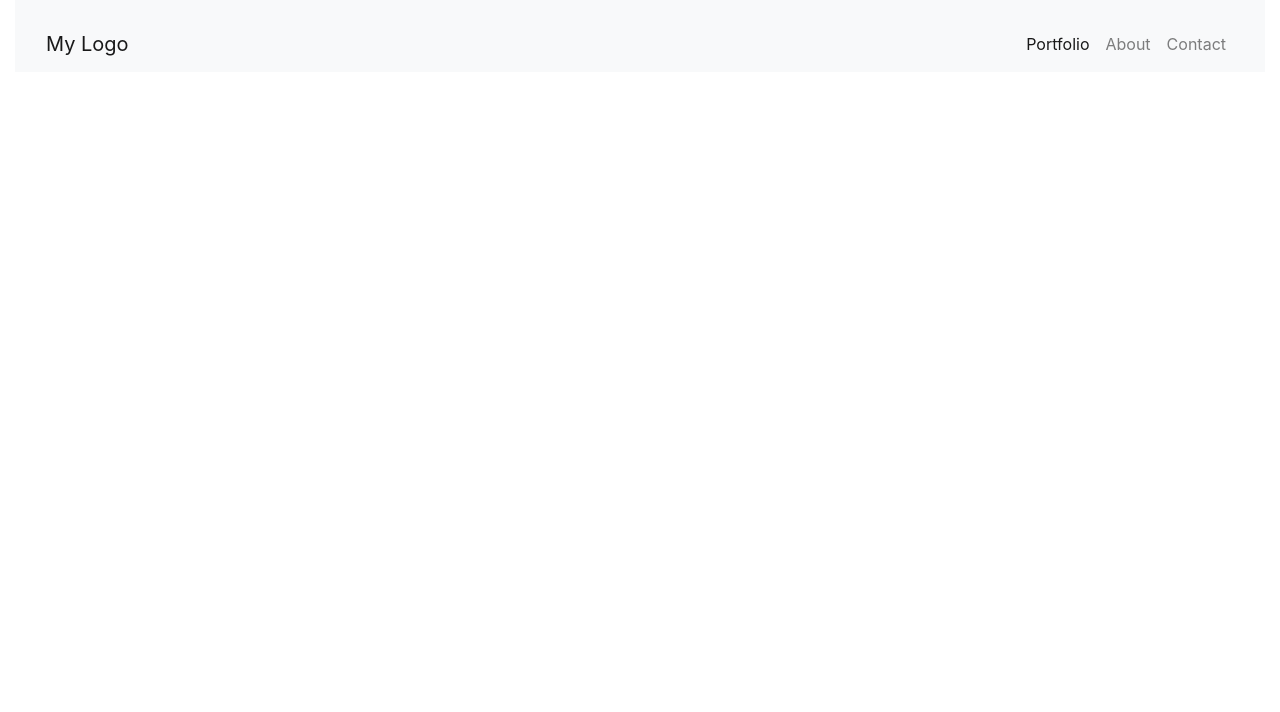
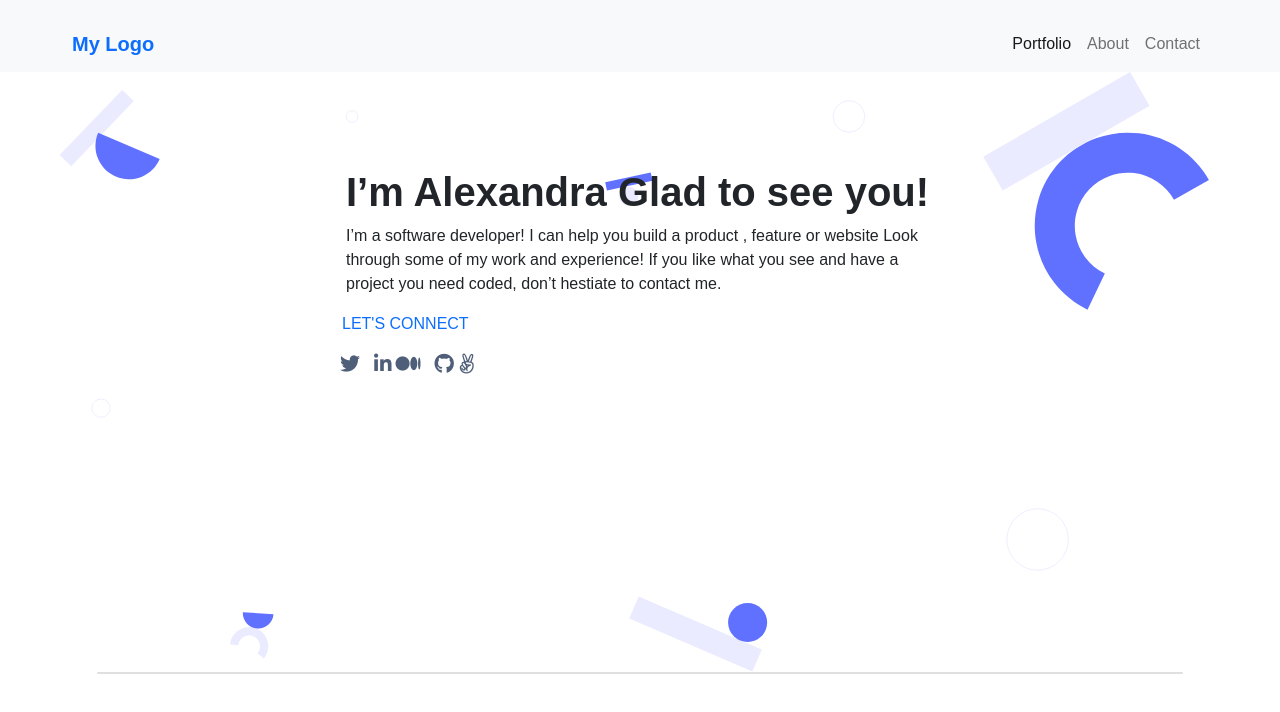
Before and after one commit to megha-n-bodke/BootstrapPortfolio, a plain HTML site: page index.html in a window 1280 px wide. Drawn offline with nearby package versions, Linux system fonts and the light colour scheme.

Commit message:
Portfolio desktop version implementation with bootstrap

```diff
--- a/index.html
+++ b/index.html
@@ -4,23 +4,30 @@
     <meta charset="UTF-8" />
     <meta http-equiv="X-UA-Compatible" content="IE=edge" />
     <meta name="viewport" content="width=device-width, initial-scale=1.0" />
-    <link rel="stylesheet" href="https://cdn.jsdelivr.net/npm/bootstrap@4.0.0/dist/css/bootstrap.min.css" integrity="sha384-Gn5384xqQ1aoWXA+058RXPxPg6fy4IWvTNh0E263XmFcJlSAwiGgFAW/dAiS6JXm" crossorigin="anonymous">
-    <script src="https://code.jquery.com/jquery-3.2.1.slim.min.js" integrity="sha384-KJ3o2DKtIkvYIK3UENzmM7KCkRr/rE9/Qpg6aAZGJwFDMVNA/GpGFF93hXpG5KkN" crossorigin="anonymous"></script>
-    <script src="https://cdn.jsdelivr.net/npm/popper.js@1.12.9/dist/umd/popper.min.js" integrity="sha384-ApNbgh9B+Y1QKtv3Rn7W3mgPxhU9K/ScQsAP7hUibX39j7fakFPskvXusvfa0b4Q" crossorigin="anonymous"></script>
-    <script src="https://cdn.jsdelivr.net/npm/bootstrap@4.0.0/dist/js/bootstrap.min.js" integrity="sha384-JZR6Spejh4U02d8jOt6vLEHfe/JQGiRRSQQxSfFWpi1MquVdAyjUar5+76PVCmYl" crossorigin="anonymous"></script>
-    <!-- <link rel="stylesheet" href="/style.css" /> -->
+    <link
+      rel="stylesheet"
+      href="https://cdnjs.cloudflare.com/ajax/libs/font-awesome/6.1.1/css/all.min.css"
+    />
+
+   <!-- CSS only -->
+   <link href="https://cdn.jsdelivr.net/npm/bootstrap@5.0.2/dist/css/bootstrap.min.css" rel="stylesheet" integrity="sha384-EVSTQN3/azprG1Anm3QDgpJLIm9Nao0Yz1ztcQTwFspd3yD65VohhpuuCOmLASjC" crossorigin="anonymous"><!-- JavaScript Bundle with Popper -->
+   <script src="https://cdn.jsdelivr.net/npm/@popperjs/core@2.9.2/dist/umd/popper.min.js" integrity="sha384-IQsoLXl5PILFhosVNubq5LC7Qb9DXgDA9i+tQ8Zj3iwWAwPtgFTxbJ8NT4GN1R8p" crossorigin="anonymous"></script>
+   <script src="https://cdn.jsdelivr.net/npm/bootstrap@5.0.2/dist/js/bootstrap.min.js" integrity="sha384-cVKIPhGWiC2Al4u+LWgxfKTRIcfu0JTxR+EQDz/bgldoEyl4H0zUF0QKbrJ0EcQF" crossorigin="anonymous"></script><link rel="stylesheet" href="/style.css" />
     <title>Bootstrap Portfolio</title>
   </head>
   <body>
-    <div class="container-fluid">
+    <div class="container-fluid p-0">
+      <div class="row">
+        <div class="col">
+          <header>
         <nav class="navbar navbar-expand-lg navbar-light bg-light pt-4">
             <div class="container-fluid">
-              <a class="navbar-brand" href="#">My Logo</a>
+              <a class="navbar-brand text-primary fw-bold ps-5" href="#">My Logo</a>
               <button class="navbar-toggler" type="button" data-bs-toggle="collapse" data-bs-target="#navbarSupportedContent" aria-controls="navbarSupportedContent" aria-expanded="false" aria-label="Toggle navigation">
                 <span class="navbar-toggler-icon"></span>
               </button>
-              <div class="collapse navbar-collapse ml-auto" id="navbarSupportedContent">
-                <ul class="navbar-nav ml-auto mb-2 mb-lg-0">
+              <div class="collapse navbar-collapse ms-auto" id="navbarSupportedContent">
+                <ul class="navbar-nav ms-auto pe-5 mb-2 mb-lg-0 pr-5 nav-items">
                   <li class="nav-item">
                     <a class="nav-link active" aria-current="page" href="#">Portfolio</a>
                   </li>
@@ -28,10 +35,81 @@
                     <a class="nav-link" href="#">About</a>
                   </li>
                   <li class="nav-item">
-                    <a class="nav-link" href="#">Contact</a>
+                    <a class="nav-link font-weight-bold" href="#">Contact</a>
                   </li>
+                </header>
             </div>
           </nav>
+          </div>
+          </div>
+
+          <!-- first page starts here -->
+          <section class="main-page"
+          style="background-image: url(/Headerbg.svg); background-size: cover; background-size: 100% 100%;
+          background-repeat: no-repeat; height: 600px;">
+
+          <div class="row h-100">
+            <div class="col-md-3"></div>
+            <div class="col-md-6">
+              <div class="row ps-3 pt-5">
+              <div class="row ps-3 pt-5">
+
+                <h1 class="fw-bold">I’m Alexandra
+                Glad to see you!</h1></div>
+              <div class="row ps-3"><p>I’m a software developer! I can help you build a product , feature or
+                website Look through some of my work and experience! If you like what you see and have a
+                project you need coded, don’t hestiate to contact me.</p></div>
+              <div class="row"></div>
+            </div>
+            <div class="col-md-3 d-flex flex-column">
+                <p class="text-nowrap text-primary ps-3">LET'S CONNECT</p>
+              <div class="d-flex">
+                <ul class="socialmediaicons d-flex soc-med-icons p-0">
+                  <li>
+                    <a href="#"
+                      ><i class="fa-brands fa-twitter fa-lg ps-1"></i
+                    ></a>
+                  </li>
+                  <li>
+                    <a href="#"
+                      ><i class="fa-brands fa-linkedin-in fa-lg  ps-1"></i
+                    ></a>
+                  </li>
+                  <li>
+                    <a href="#"
+                      ><i class="fab fa-medium fa-lg ps-1 ps-1"></i
+                    ></a>
+                  </li>
+                  <li>
+                    <a href="#"
+                      ><i class="fa-brands fa-lg fa-github  ps-1"></i
+                    ></a>
+                  </li>
+                  <li>
+                    <a href="#"><i class="fab  fa-lg fa-angellist  ps-1"></i></a>
+                  </li>
+                </ul>
+              </div>
+
+            </div>
+          </div>
+        </section>
+
+        <!-- works section starts here -->
+        <section>
+          <div class="row">
+            <div class="col-1"></div>
+            <div class="col-10">
+              <div class="row card">
+                <div class="col-6"></div>
+                <div class="col-6"></div>
+              </div>
+            </div>
+
+            <div class="col-1"></div>
+          </div>
+        </section>
+
     </div>
   </body>
 </html>
--- a/style.css
+++ b/style.css
@@ -1,3 +1,24 @@
-.container{
-    background-color: aqua;
+*{
+    padding: 0;
+    margin: 0;
+    box-sizing: border-box;
+    font-family: Arial, Helvetica, sans-serif;
 }
+
+
+.nav-items{
+    color:#344563;
+}
+
+ul{
+    list-style: none;
+}
+.fa-brands {
+    height: 40px;
+    margin-left: 10px;
+    color: #505f79;
+  }
+
+  .fab {
+    color: #505f79;
+  }
```
Also changed, not shown: Headerbg.svg (added).
